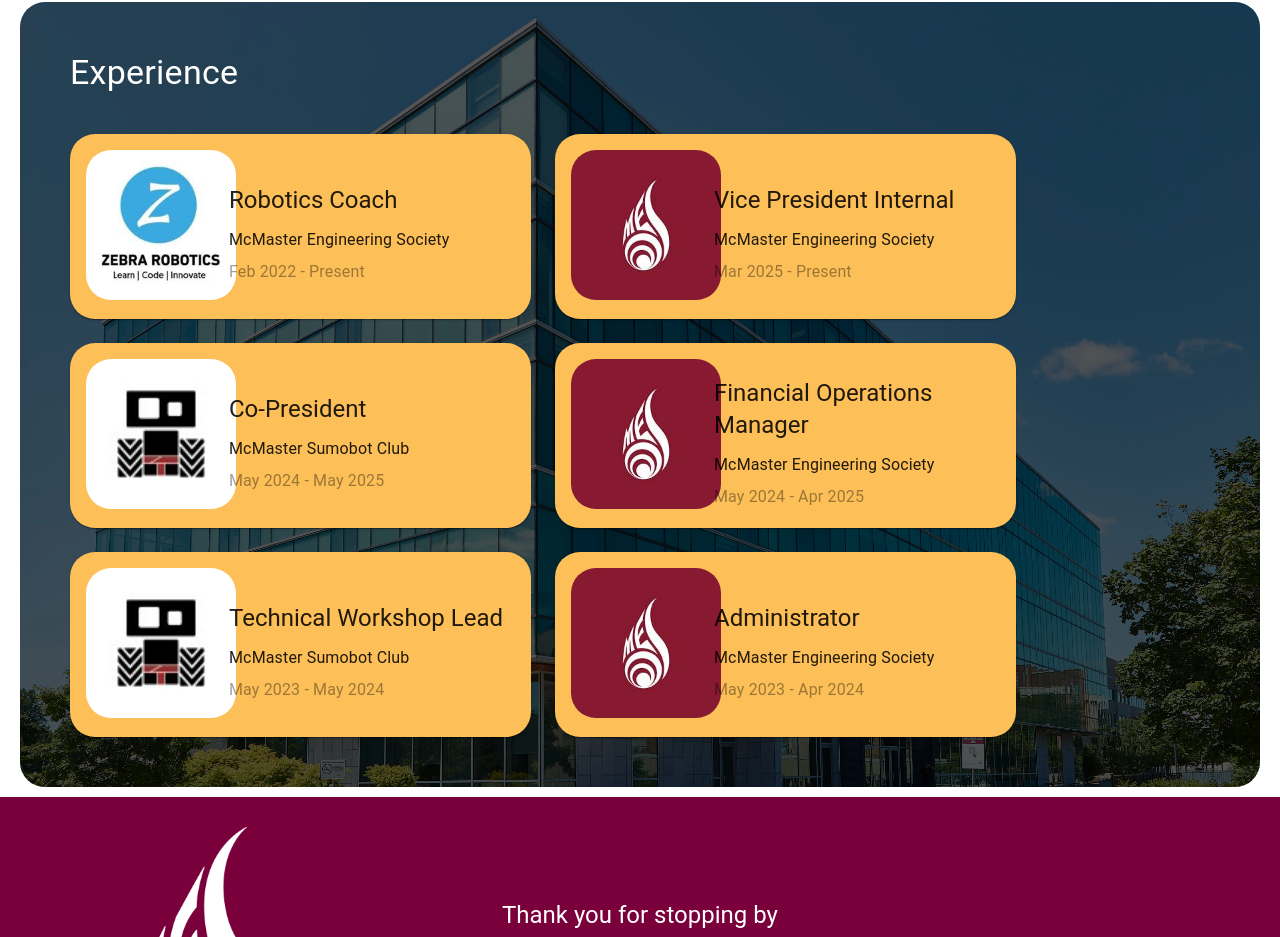
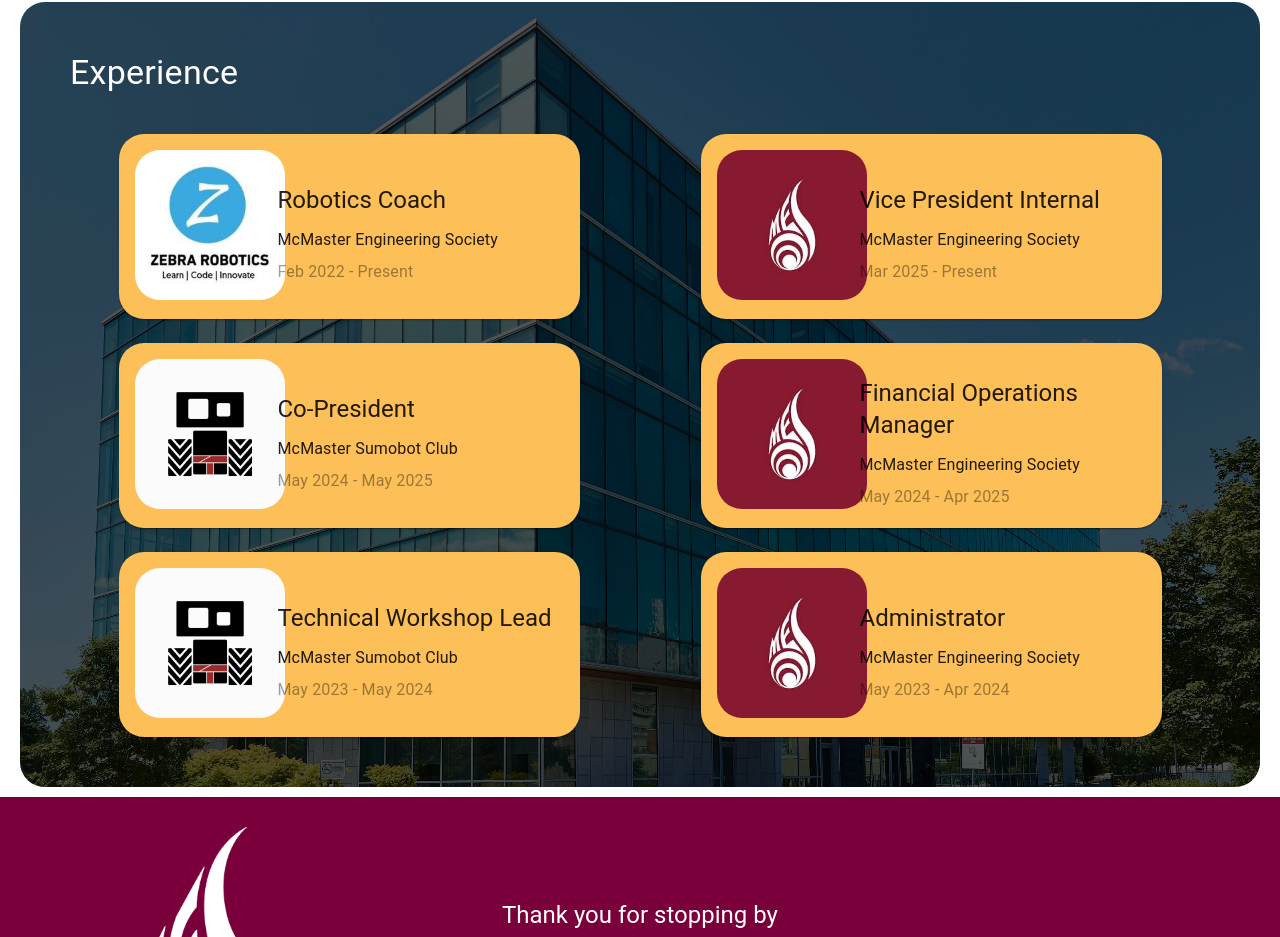
Before and after one commit to armina707/armina707.github.io, a React (Create React App) app: page / in a window 1280 px wide. Shown: the part 1532-2469 px from the top of the page. Built offline with nearby package versions, Linux system fonts and the light colour scheme.

Commit message:
adding new sumobot image

```diff
--- a/src/Components/ExperienceSection/ExperienceSection.tsx
+++ b/src/Components/ExperienceSection/ExperienceSection.tsx
@@ -41,7 +41,7 @@
             <Typography variant="h4" sx={{ mb: "40px" }} className="text-light">
                 Experience
             </Typography>
-            <Grid container spacing={3}>
+            <Grid container spacing={3} justifyContent={"space-around"}>
 
                 {
                     ExperienceList.map((exp, index) => {
--- a/src/data/ExperienceList.ts
+++ b/src/data/ExperienceList.ts
@@ -14,7 +14,7 @@
         range: "Mar 2025 - Present"
     },
     {
-        img: "./images/Sumobot-Logo.jpg",
+        img: "./images/Sumobot-Logo.png",
         title: "Co-President",
         subTitle: "McMaster Sumobot Club",
         range: "May 2024 - May 2025"
@@ -26,7 +26,7 @@
         range: "May 2024 - Apr 2025"
     },
     {
-        img: "./images/Sumobot-Logo.jpg",
+        img: "./images/Sumobot-Logo.png",
         title: "Technical Workshop Lead",
         subTitle: "McMaster Sumobot Club",
         range: "May 2023 - May 2024"
--- a/src/index.tsx
+++ b/src/index.tsx
@@ -5,6 +5,8 @@
 import { themeOptions } from "./assets/mui-theme";
 import "./assets/styles/styles.scss";
 import HomePage from './Pages/HomePage/HomePage';
+
+console.log("An optimist says the glass is half full, a pessimist says it's half empty, an engineer says the glass is twice as big as it needs to be.")
 
 const root = ReactDOM.createRoot(
   document.getElementById('root') as HTMLElement
```
Also changed, not shown: public/images/Sumobot-Logo.jpg (deleted), public/images/Sumobot-Logo.png (added), 7 other files (tests, documents, lock files or other folders).
